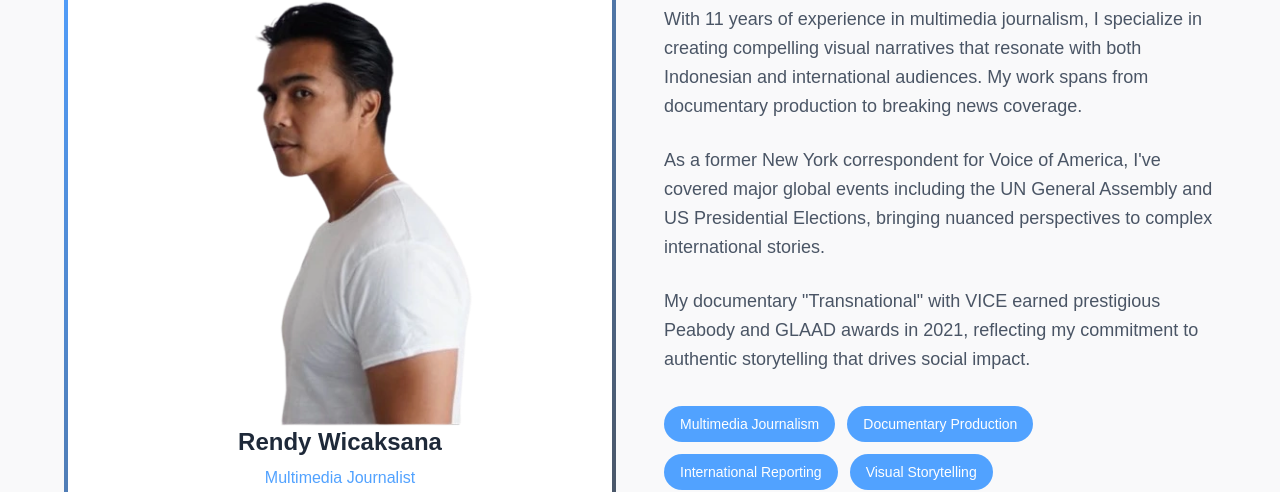
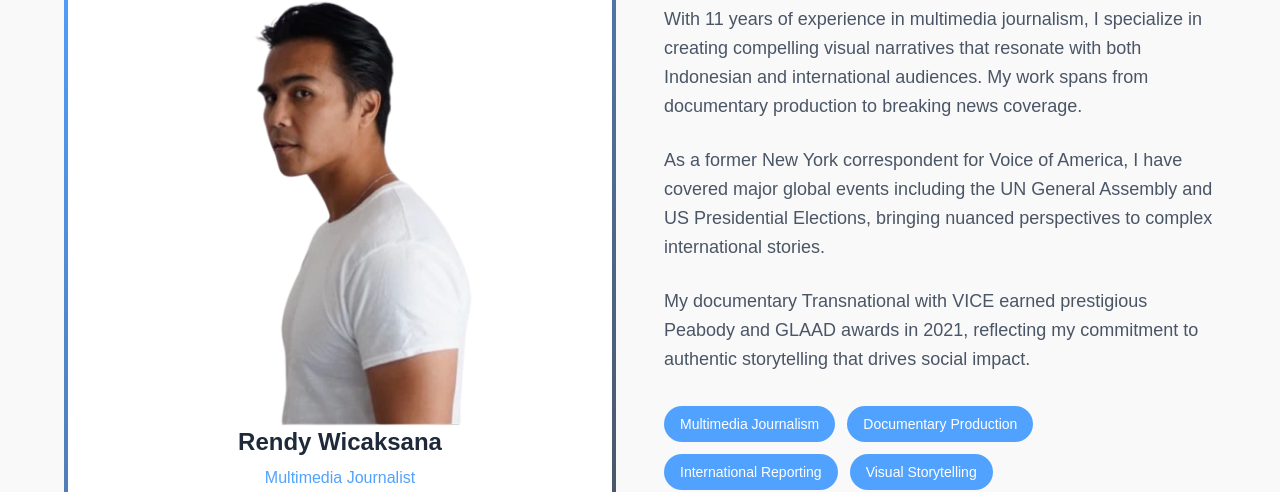
Before and after one commit to raadhiit/Rendywicaksana, a Next.js app: page / in a window 1280 px wide. Shown: the part 1192-1684 px from the top of the page. Built offline with nearby package versions, Linux system fonts and the light colour scheme.

Commit message:
fix: Error: ' can be escaped with &apos;, &lsquo;, &#39;, &rsquo;.  react/no-unescaped-entities

```diff
--- a/src/app/page.tsx
+++ b/src/app/page.tsx
@@ -254,9 +254,6 @@ const RendyPortfolio = () => {
                         alt="Rendy Wicaksana"
                         className="w-full h-full object-cover"
                       />
-                    {/* <div className="w-32 h-32 bg-gradient-to-br from-blue-400 to-blue-600 rounded-full mx-auto mb-6 flex items-center justify-center">
-                      <span className="text-4xl font-bold text-white">RW</span>
-                    </div> */}
                     <h3 className="text-2xl font-bold text-gray-800 mb-2">Rendy Wicaksana</h3>
                     <p className="text-blue-400 font-medium">Multimedia Journalist</p>
                   </div>
@@ -278,12 +275,12 @@ const RendyPortfolio = () => {
                 spans from documentary production to breaking news coverage.
               </p>
               <p className="text-lg text-gray-600 mb-6 leading-relaxed">
-                As a former New York correspondent for Voice of America, I've covered major global events
+                As a former New York correspondent for Voice of America, I have covered major global events
                 including the UN General Assembly and US Presidential Elections, bringing nuanced perspectives
                 to complex international stories.
               </p>
               <p className="text-lg text-gray-600 mb-8 leading-relaxed">
-                My documentary "Transnational" with VICE earned prestigious Peabody and GLAAD awards in 2021,
+                My documentary Transnational with VICE earned prestigious Peabody and GLAAD awards in 2021,
                 reflecting my commitment to authentic storytelling that drives social impact.
               </p>
 
```
